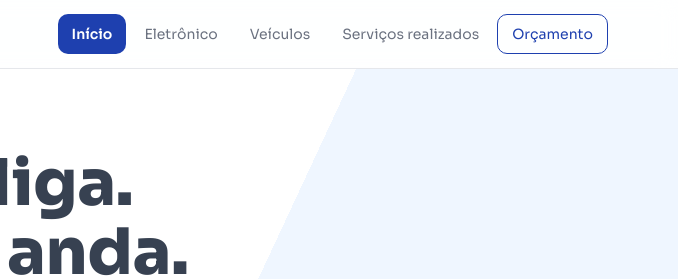
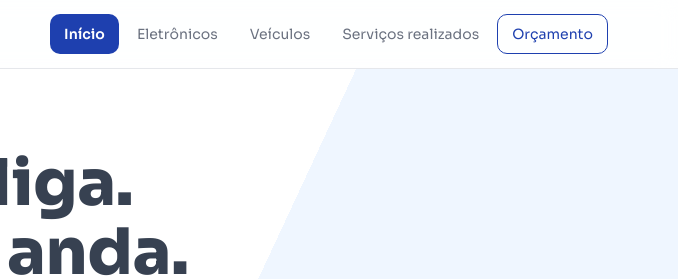
Before and after one commit to DaviCosta2009/powerupSite, a plain HTML site: page index.html in a window 1280 px wide. Shown: the top 279 px of the page, 602-1280 px from the left. Drawn offline with Linux system fonts and the light colour scheme.

Commit message:
Update index.html

```diff
--- a/index.html
+++ b/index.html
@@ -15,7 +15,7 @@
     <a class="logo" href="#inicio" data-tab="inicio"><img src="images/logoPower.png" alt="" width="34" height="34">power<b>Up</b></a>
     <nav id="tabs" aria-label="Seções">
       <button data-tab="inicio">Início</button>
-      <button data-tab="eletronicos">Eletrônico</button>
+      <button data-tab="eletronicos">Eletrônicos</button>
       <button data-tab="veiculos">Veículos</button>
       <button data-tab="servicos">Serviços realizados</button>
       <button data-tab="contato" class="cta">Orçamento</button>
```
